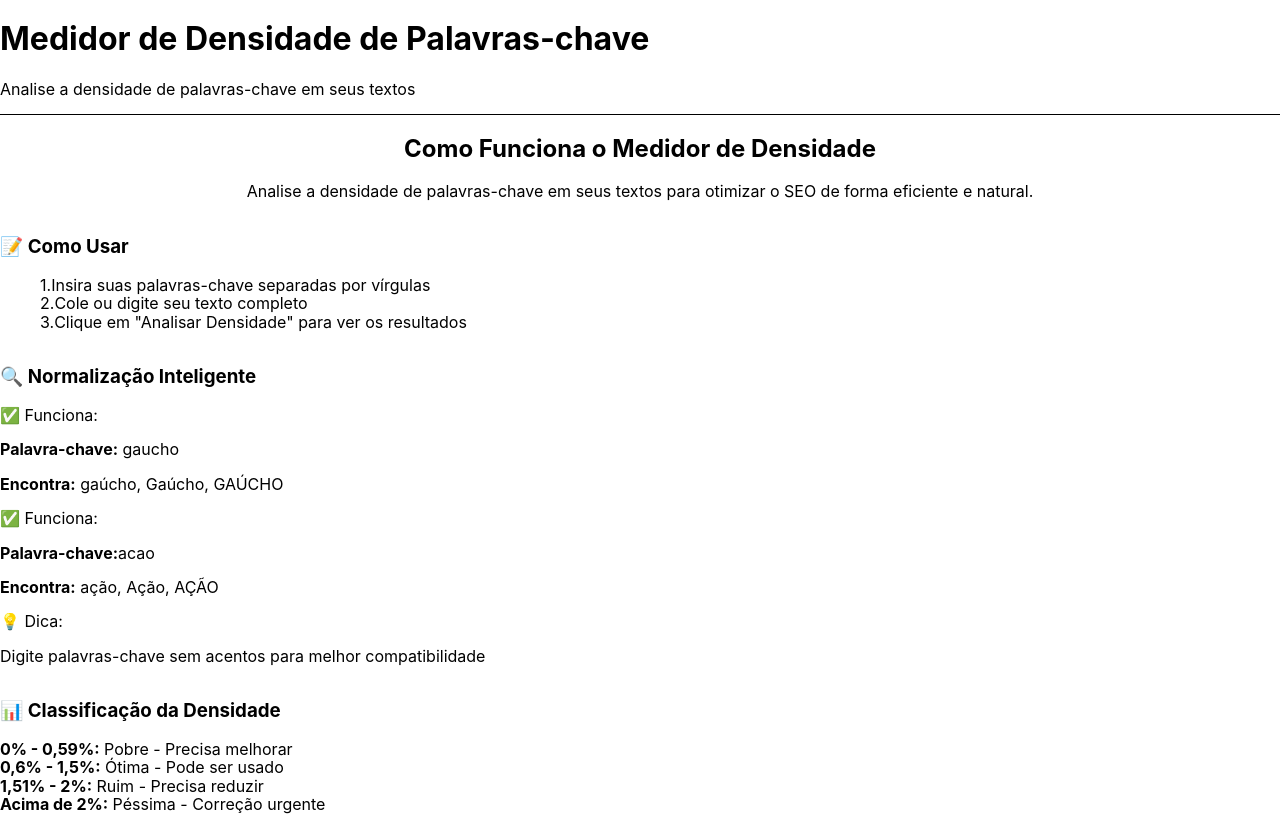
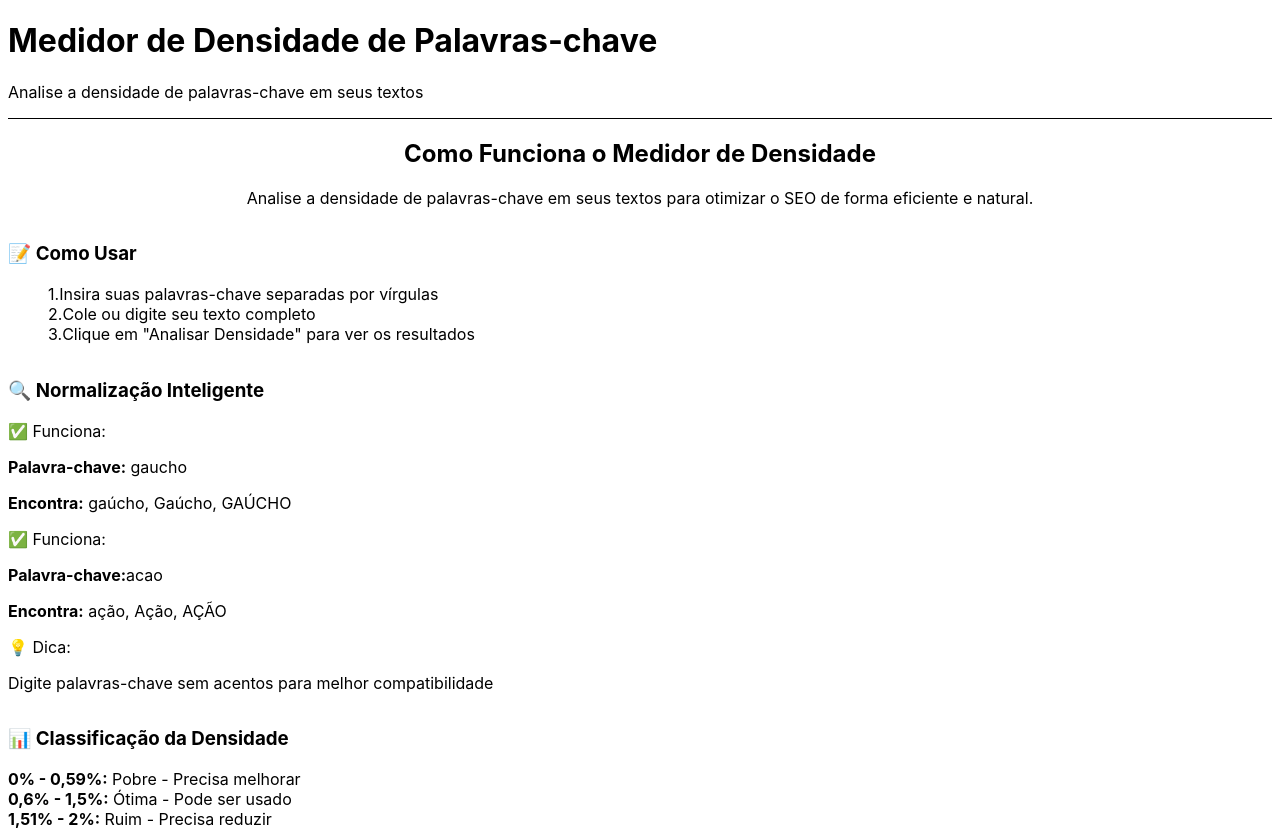
Before and after one commit to Melksedeque/medidor-densidade-palavras-chave, a React (Vite) app: page / in a window 1280 px wide. Shown: the top 830 px of the page. Built offline with nearby package versions, Linux system fonts and the light colour scheme.

Commit message:
Remoção de pacote normalize

```diff
--- a/src/index.css
+++ b/src/index.css
@@ -1,4 +1,3 @@
-@import 'normalize.css';
 @tailwind base;
 @tailwind components;
 @tailwind utilities;
```
